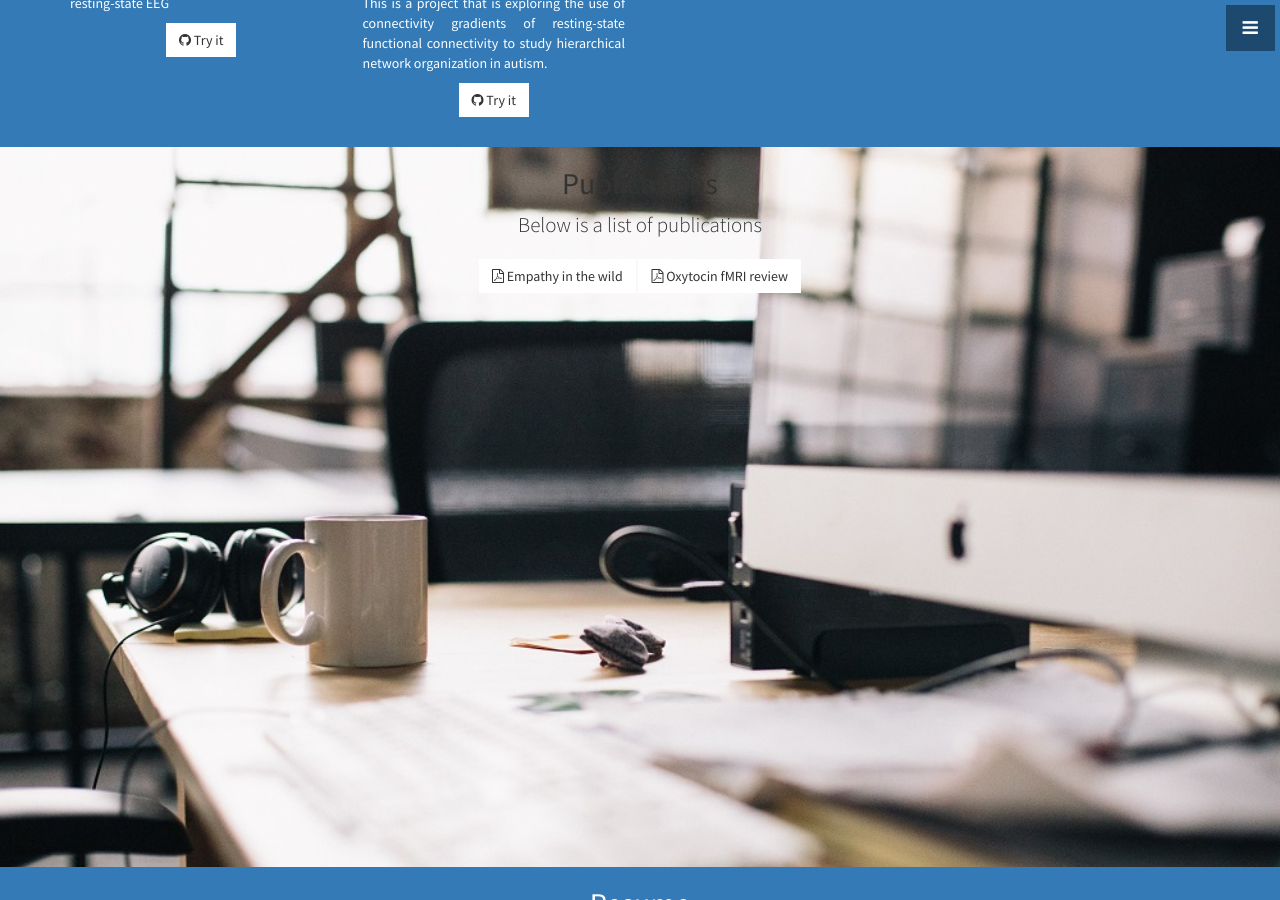
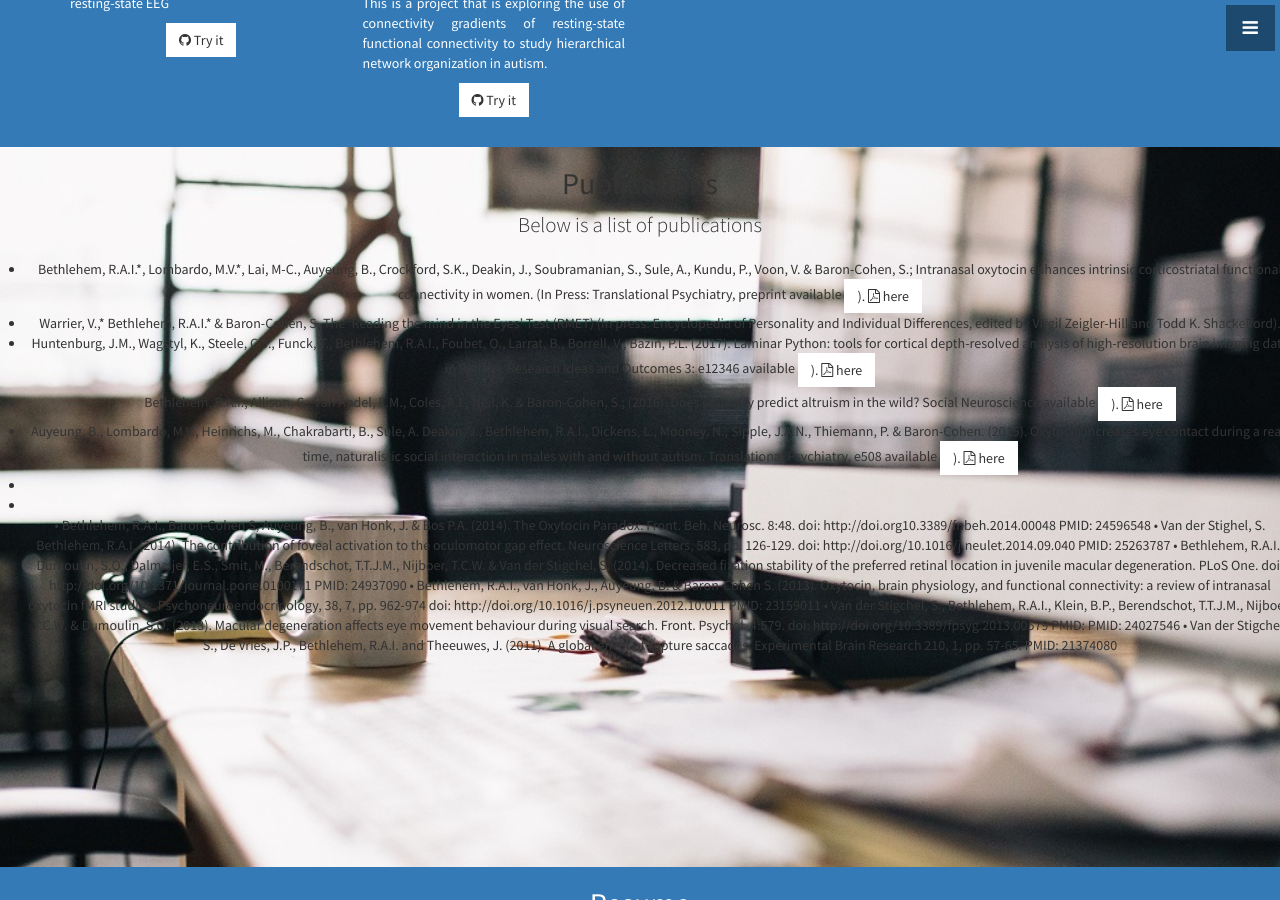
Before and after one commit to rb643/raibethlehem.github.io, a Jekyll site: the page built from index.html, in a window 1280 px wide and 900 px high, scrolled down 1262 px. Built offline with Jekyll 4.4.1, drawn with Linux system fonts in a browser that asks for light colours.

Commit message:
Update publications.html

```diff
--- a/_includes/_html/publications.html
+++ b/_includes/_html/publications.html
@@ -4,13 +4,45 @@
                         <p class="lead">
                          Below is a list of publications
                         </p>
-                  <a href="../pubs/Does empathy predict altruism in the wild.pdf" target="_blank" class="btn btn-light">
-                        <i class="fa fa-file-pdf-o fa-fw-2x"></i>
-                        Empathy in the wild
-                  </a>
-                  <a href="../pubs/1-s2.0-S0306453012003460-main.pdf" target="_blank" class="btn btn-light">
-                        <i class="fa fa-file-pdf-o fa-fw-2x"></i>
-                        Oxytocin fMRI review
-                  </a>
+                        <ul>
+                                    <li>
+                                                Bethlehem, R.A.I.*, Lombardo, M.V.*, Lai, M-C., Auyeung, B., Crockford, S.K., Deakin, J., Soubramanian, S., Sule, A., Kundu, P., Voon, V. & Baron-Cohen, S.; Intranasal oxytocin enhances intrinsic corticostriatal functional connectivity in women.
+                                                (In Press: Translational Psychiatry, preprint available <a href="http://dx.doi.org/10.1101/068585" target="_blank" class="btn btn-light">). <i class="fa fa-file-pdf-o fa-fw-2x"></i> here  </a>
+                                    </li>
+
+                                    <li>
+                                                Warrier, V.,* Bethlehem, R.A.I.* & Baron-Cohen, S. The ‘Reading the mind in the Eyes’ Test (RMET) (In press: Encyclopedia of Personality and Individual Differences, edited by Virgil Zeigler-Hill and Todd K. Shackelford).
+                                    </li>
+
+                                    <li>
+                                                Huntenburg, J.M., Wagstyl, K., Steele, C.J., Funck, T., Bethlehem, R.A.I., Foubet, O., Larrat, B., Borrell, V., Bazin, P.L. (2017). Laminar Python: tools for cortical depth-resolved analysis of high-resolution brain imaging data in Python. Research Ideas and Outcomes 3: e12346
+                                                available <a href="https://doi.org/10.3897/rio.3.e12346" target="_blank" class="btn btn-light">). <i class="fa fa-file-pdf-o fa-fw-2x"></i> here  </a>
+                                    </li>
+
+                                    <li>
+                                                Bethlehem, R.A.I., Allison, C., Van Andel, E.M., Coles, A.I., Neil, K. & Baron-Cohen, S.; (2016). Does empathy predict altruism in the wild? Social Neuroscience
+                                                available <a href="http://doi.org/10.1080/17470919.2016.1249944" target="_blank" class="btn btn-light">). <i class="fa fa-file-pdf-o fa-fw-2x"></i> here  </a>
+                                    </li>
+
+                                    <li>
+                                                Auyeung, B., Lombardo, M.V., Heinrichs, M., Chakrabarti, B., Sule, A. Deakin, J., Bethlehem, R.A.I., Dickens, L., Mooney, N., Sipple, J.A.N., Thiemann, P. & Baron-Cohen. (2015). Oxytocin increases eye contact during a real-time, naturalistic social interaction in males with and without autism. Translational Psychiatry, e508
+                                                available <a href="http://doi.org/10.1038/tp.2014.14" target="_blank" class="btn btn-light">). <i class="fa fa-file-pdf-o fa-fw-2x"></i> here  </a>
+                                    </li>
+
+                                    <li>
+                                    </li>
+
+                                    <li>
+                                    </li>
+
+•	Bethlehem, R.A.I., Baron-Cohen S, Auyeung, B., van Honk, J. & Bos P.A. (2014). The Oxytocin Paradox. Front. Beh. Neurosc. 8:48. doi: http://doi.org10.3389/fnbeh.2014.00048   PMID: 24596548
+•	Van der Stighel, S. Bethlehem, R.A.I. (2014). The contribution of foveal activation to the oculomotor gap effect. Neuroscience Letters, 583, pp. 126-129. doi: http://doi.org/10.1016/j.neulet.2014.09.040  PMID: 25263787
+•	Bethlehem, R.A.I., Dumoulin, S.O., Dalmaijer, E.S., Smit, M., Berendschot, T.T.J.M., Nijboer, T.C.W. & Van der Stigchel, S. (2014). Decreased fixation stability of the preferred retinal location in juvenile macular degeneration. PLoS One. doi: http://doi.org/10.1371/journal.pone.0100171 PMID: 24937090
+•	Bethlehem, R.A.I., van Honk, J., Auyeung, B. & Baron-Cohen S. (2013). Oxytocin, brain physiology, and functional connectivity: a review of intranasal oxytocin fMRI studies. Psychoneuroendocrinology, 38, 7, pp. 962-974 doi: http://doi.org/10.1016/j.psyneuen.2012.10.011  PMID: 23159011
+•	Van der Stigchel, S., Bethlehem, R.A.I., Klein, B.P., Berendschot, T.T.J.M., Nijboer, T.C.W. & Dumoulin, S.O. (2013). Macular degeneration affects eye movement behaviour during visual search. Front. Psychol. 4:579. doi: http://doi.org/10.3389/fpsyg.2013.00579  PMID: PMID: 24027546
+•	Van der Stigchel, S., De Vries, J.P., Bethlehem, R.A.I. and Theeuwes, J. (2011). A global effect of capture saccades. Experimental Brain Research 210, 1, pp. 57-65. PMID: 21374080
+
+                      </ul>
+
                   </div>
 </section>
```
